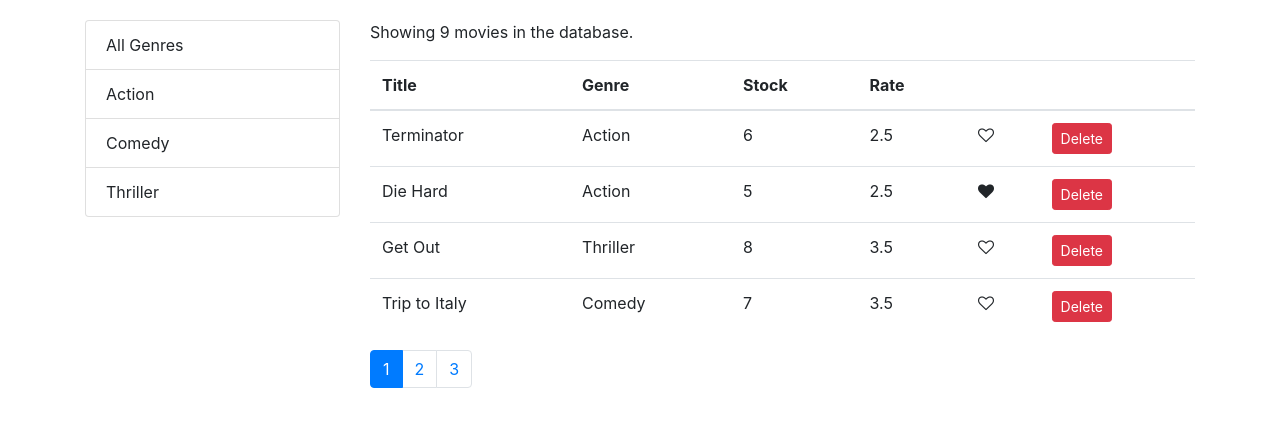
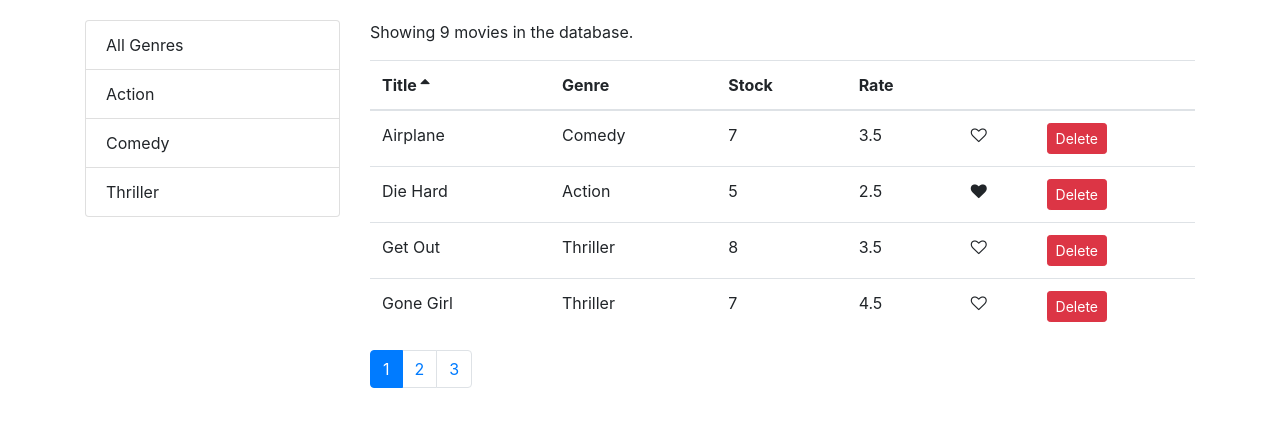
Before and after one commit to fsysean/vidRent, a React (Create React App) app in the folder vidly/: page / in a window 1280 px wide. Shown: the top 426 px of the page. Built offline with nearby package versions, Linux system fonts and the light colour scheme.

Commit message:
Feat: A Sorting function on tablehead
1 Feat will replace add in the commit message.
2 Table header and Table body are extracted from movies table so they can be reused in the future.
3 adding sort icon on the table head

```diff
--- /dev/null
+++ b/vidly/src/components/common/tableBody.jsx
@@ -0,0 +1,32 @@
+import React, { Component } from "react";
+import _ from "lodash";
+//movies：object
+//onDelete
+//columns
+class TableBody extends Component {
+  renderCell = (item, column) => {
+    if (column.content) return column.content(item);
+    return _.get(item, column.path);
+  };
+  createKey = (item, column) => {
+    return item._id + (column.path || column.key);
+  };
+  render() {
+    const { data, columns } = this.props;
+    return (
+      <tbody>
+        {data.map(item => (
+          <tr key={item._id}>
+            {columns.map(column => (
+              <td key={this.createKey(item, column)}>
+                {this.renderCell(item, column)}
+              </td>
+            ))}
+          </tr>
+        ))}
+      </tbody>
+    );
+  }
+}
+
+export default TableBody;
--- /dev/null
+++ b/vidly/src/components/common/tableHeader.jsx
@@ -0,0 +1,41 @@
+import React, { Component } from "react";
+//colums:array
+//sortColumn
+//onSort:function
+class TableHeader extends Component {
+  raiseSort = path => {
+    const sortColumn = { ...this.props.sortColumn };
+    if (sortColumn.path === path)
+      sortColumn.order = sortColumn.order === "asc" ? "desc" : "asc";
+    else {
+      sortColumn.path = path;
+      sortColumn.order = "asc";
+    }
+    this.props.onSort(sortColumn);
+  };
+  renderSortIcon = column => {
+    const { sortColumn } = this.props;
+    if (column.path != sortColumn.path) return null;
+    if (sortColumn.order === "asc") return <i className="fa fa-sort-asc" />;
+    return <i className="fa fa-sort-desc" />;
+  };
+  render() {
+    return (
+      <thead>
+        <tr>
+          {this.props.columns.map(column => (
+            <th
+              className="clickable"
+              key={column.path || column.key}
+              onClick={() => this.raiseSort(column.path)}
+            >
+              {column.label} {this.renderSortIcon(column)}
+            </th>
+          ))}
+        </tr>
+      </thead>
+    );
+  }
+}
+
+export default TableHeader;
--- a/vidly/src/components/movies.jsx
+++ b/vidly/src/components/movies.jsx
@@ -5,16 +5,18 @@
 import { paginate } from "../utils/paginate";
 import ListGroup from "./common/listGroup";
 import { getGenres } from "../services/fakeGenreService";
+import _ from "lodash";
 
 class Movies extends Component {
   state = {
     movies: [],
     pageSize: 4,
     currentPage: 1,
-    genres: []
+    genres: [],
+    sortColumn: { path: "title", order: "asc" }
   };
   componentDidMount() {
-    const genres = [{ name: "All Genres" }, ...getGenres()];
+    const genres = [{ name: "All Genres", _id: "" }, ...getGenres()];
     this.setState({ movies: getMovies(), genres });
   }
   handleDelete = movie => {
@@ -34,13 +36,17 @@
   handleGenreSelect = genre => {
     this.setState({ selectedGenre: genre, currentPage: 1 });
   };
+  handleSort = sortColumn => {
+    this.setState({ sortColumn });
+  };
   render() {
     const { length: count } = this.state.movies;
     const {
       pageSize,
       currentPage,
       movies: allMovies,
-      selectedGenre
+      selectedGenre,
+      sortColumn
     } = this.state;
 
     if (count === 0) return <p>There are no movies in the database.</p>;
@@ -48,7 +54,8 @@
       selectedGenre && selectedGenre._id
         ? allMovies.filter(m => m.genre._id === selectedGenre._id)
         : allMovies;
-    const movies = paginate(filtered, currentPage, pageSize);
+    const sorted = _.orderBy(filtered, [sortColumn.path], [sortColumn.order]);
+    const movies = paginate(sorted, currentPage, pageSize);
     return (
       <div className="row">
         <div className="col-3">
@@ -63,7 +70,9 @@
           <MoviesTable
             movies={movies}
             onLike={this.handleLike}
+            sortColumn={sortColumn}
             onDelete={this.handleDelete}
+            onSort={this.handleSort}
           />
           <Pagination
             itemsCount={filtered.length}
--- a/vidly/src/components/moviesTable.jsx
+++ b/vidly/src/components/moviesTable.jsx
@@ -1,42 +1,59 @@
-import React from "react";
+import React, { Component } from "react";
 import Like from "./common/like";
-const MoviesTable = props => {
-  const { movies, onDelete, onLike } = props;
-  return (
-    <table className="table">
-      <thead>
-        <tr>
-          <th>Title</th>
-          <th>Genre</th>
-          <th>Stock</th>
-          <th>Rate</th>
-          <th />
-          <th />
-        </tr>
-      </thead>
-      <tbody>
-        {movies.map(movie => (
-          <tr key={movie._id}>
-            <td>{movie.title}</td>
-            <td>{movie.genre.name}</td>
-            <td>{movie.numberInStock}</td>
-            <td>{movie.dailyRentalRate}</td>
-            <td>
-              <Like liked={movie.liked} onLikeToggle={() => onLike(movie)} />
-            </td>
-            <td>
+import TableHead from "./common/tableHeader";
+import TableBody from "./common/tableBody";
+class MoviesTable extends Component {
+  columns = [
+    {
+      path: "title",
+      label: "Title"
+    },
+    {
+      path: "genre.name",
+      label: "Genre"
+    },
+    {
+      path: "numberInStock",
+      label: "Stock"
+    },
+    {
+      path: "dailyRentalRate",
+      label: "Rate"
+    },
+    {
+      key: "like",
+      content: movie => (
+        <Like
+          liked={movie.liked}
+          onLikeToggle={() => this.props.onLike(movie)}
+        />
+      )
+    },
+    {
+      key: "delete",
+      content: movie => (
         <button
-                onClick={() => onDelete(movie)}
+          onClick={() => this.props.onDelete(movie)}
           className="btn btn-danger btn-sm"
         >
           Delete
         </button>
-            </td>
-          </tr>
-        ))}
-      </tbody>
+      )
+    }
+  ];
+  render() {
+    const { movies, sortColumn, onSort } = this.props;
+    return (
+      <table className="table">
+        <TableHead
+          columns={this.columns}
+          sortColumn={sortColumn}
+          onSort={onSort}
+        />
+        <TableBody data={movies} columns={this.columns} />
       </table>
     );
-};
+  }
+}
 
 export default MoviesTable;
--- a/vidly/src/index.css
+++ b/vidly/src/index.css
@@ -12,3 +12,7 @@
   font-family: source-code-pro, Menlo, Monaco, Consolas, "Courier New",
     monospace;
 }
+
+.clickable {
+  cursor: pointer;
+}
```
Lines whose indentation alone changed are shown as unchanged.
